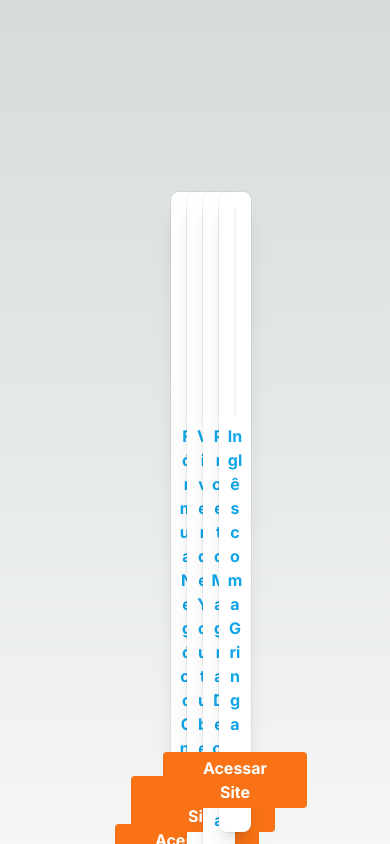
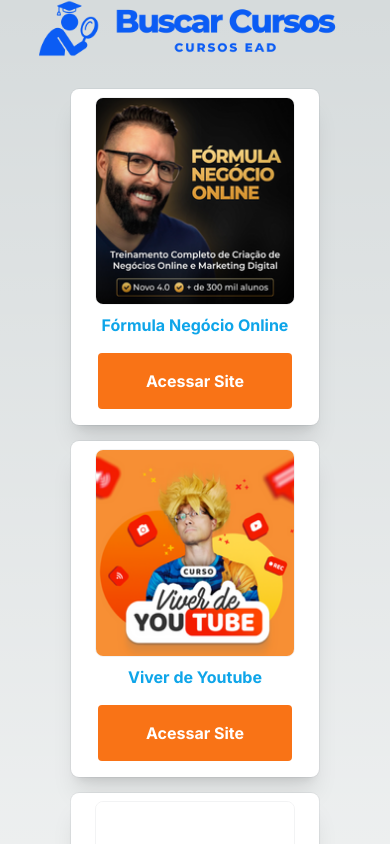
Before and after one commit to pomerwe/buscar-cursos, a Next.js app: page / in a window 390 px wide. Shown: the top 844 px of the page. Built offline with nearby package versions, Linux system fonts and the light colour scheme.

Commit message:
Responsive

```diff
--- a/app/components/courseCard.tsx
+++ b/app/components/courseCard.tsx
@@ -12,7 +12,7 @@
   }) {
     return (
         <div className= "">
-          <div className= "flex flex-col ring-1 ring-gray-900/5 p-4 rounded-lg shadow-xl bg-white items-center">
+          <div className= "flex flex-col ring-1 ring-gray-900/5 px-6 py-2 sm:p-4 rounded-lg shadow-xl bg-white items-center">
             <div className= "">
               <Image
                   src={image}
@@ -26,7 +26,7 @@
               <p className="text-sky-500 font-bold break-all">{name}</p>
             </div>
             <div className= "my-2">
-              <button onClick={() => location.href= link} className="w-full bg-orange-500 hover:bg-orange-700 text-white font-bold py-1 px-10 rounded" >
+              <button onClick={() => location.href= link} className="w-full bg-orange-500 hover:bg-orange-700 text-white font-bold sm:py-1 sm:px-10 py-4 px-12 rounded" >
                 Acessar Site
               </button>
             </div>
--- a/app/page.tsx
+++ b/app/page.tsx
@@ -26,8 +26,12 @@
 var count = 0;
 export default function Home() {
   return (
-    <main className="flex min-h-screen flex-col items-center justify-between p-48">
-      <div className="grid grid-cols-4 gap-4 justify-between text-center">
+    <main className="min-h-screen text-center">
+      <div className="flex flex-row items-center justify-center mb-8 sm:mb-12">
+        <img src="/logo.png" className="w-4/5 sm:max-w-3xl"></img>
+      </div>
+      <div className="flex flex-col items-center justify-between">
+        <div className="grid grid-cols-1 gap-4 sm:grid sm:grid-cols-4 sm:gap-4 justify-between text-center mb-8">
           {data.map((d) => {
             count++
             return (
@@ -38,6 +42,7 @@
                   image= {d.image}
                 />)})}
         </div>
+      </div>
     </main>
   )
 }
```
Also changed, not shown: public/logo.png (added). Lines whose indentation alone changed are shown as unchanged.
